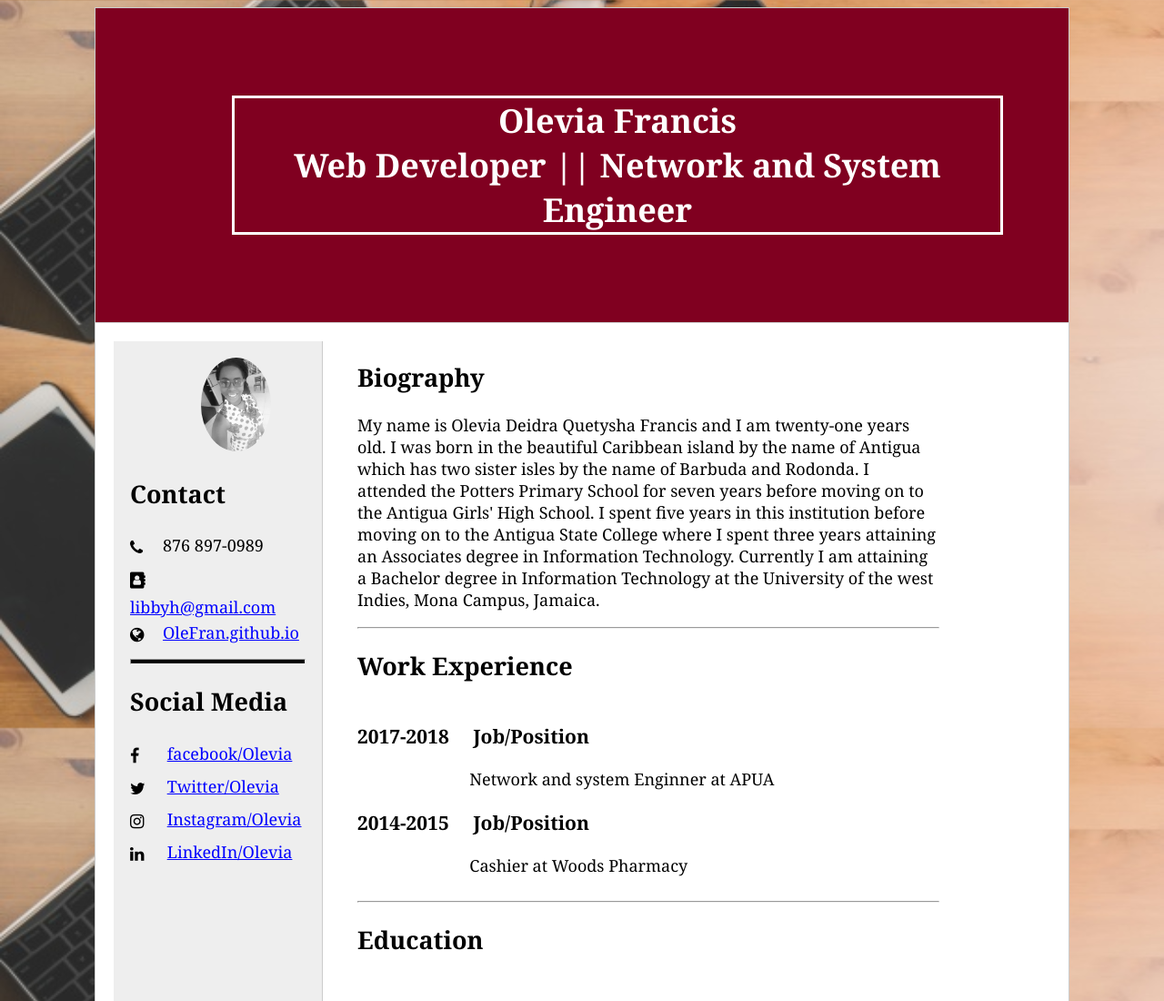
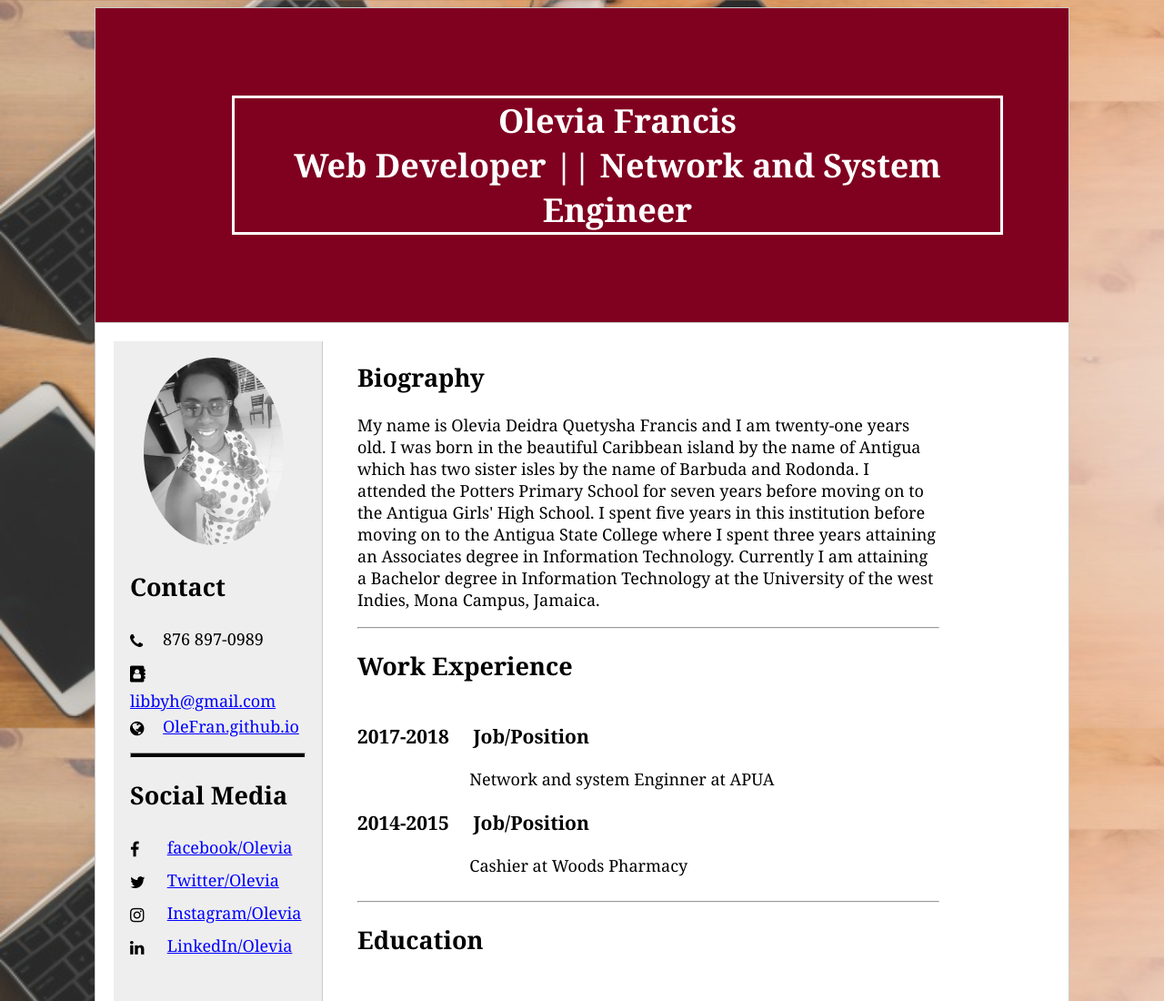
Before and after one commit to OleviaFrancis/OleviaFrancis.github.io, a plain HTML site: page index.html in a window 1280 px wide. Shown: the top 1100 px of the page at 91% size. Drawn offline with Linux system fonts and the light colour scheme.

Commit message:
Resize image

```diff
--- a/styles.css
+++ b/styles.css
@@ -1,7 +1,7 @@
 img{
-	width:40%;
+	width:80%;
 	border-radius:50%;
-	margin-left: 78px;
+	margin-left: 15px;
 }
 
 
```
